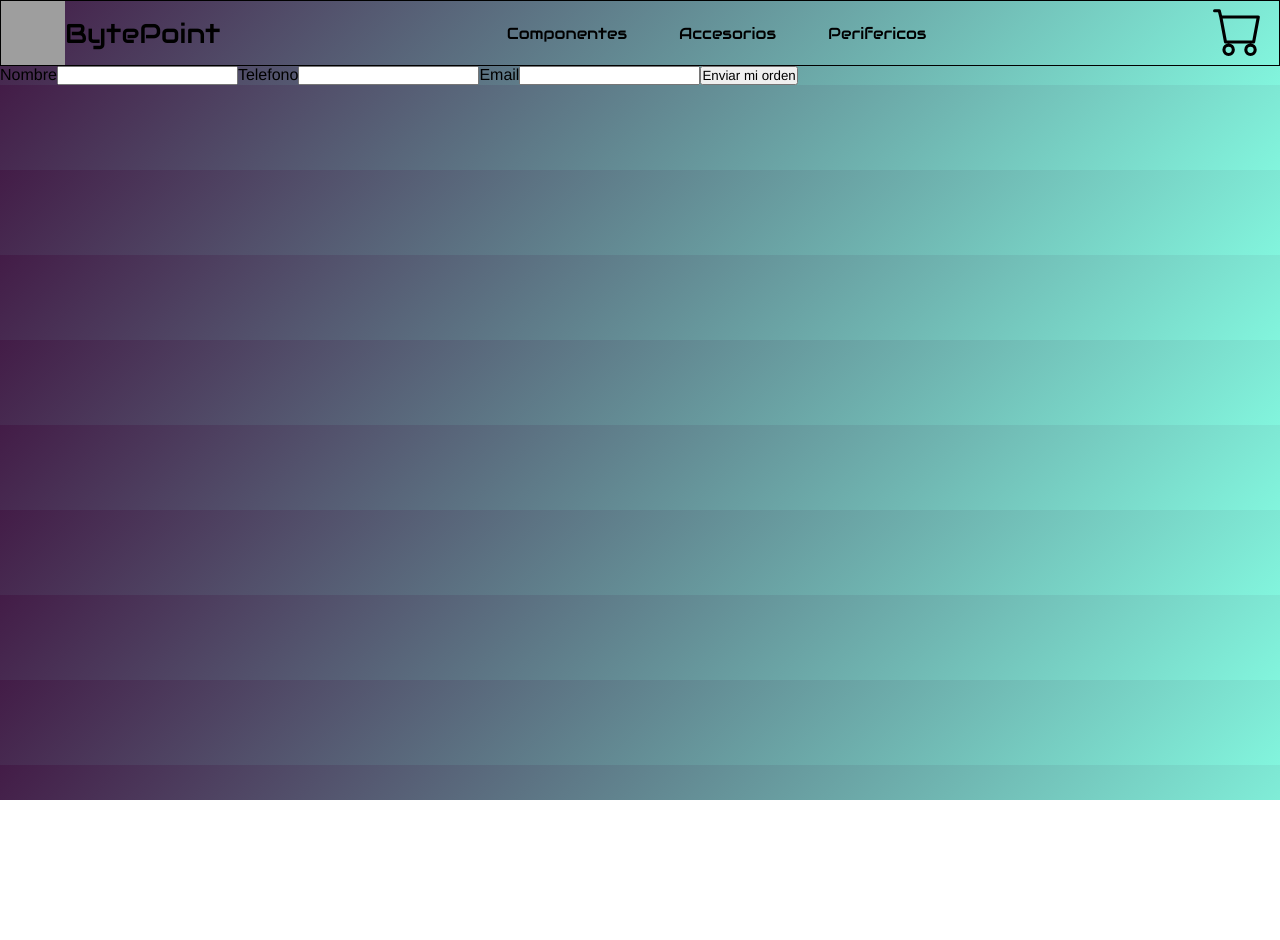
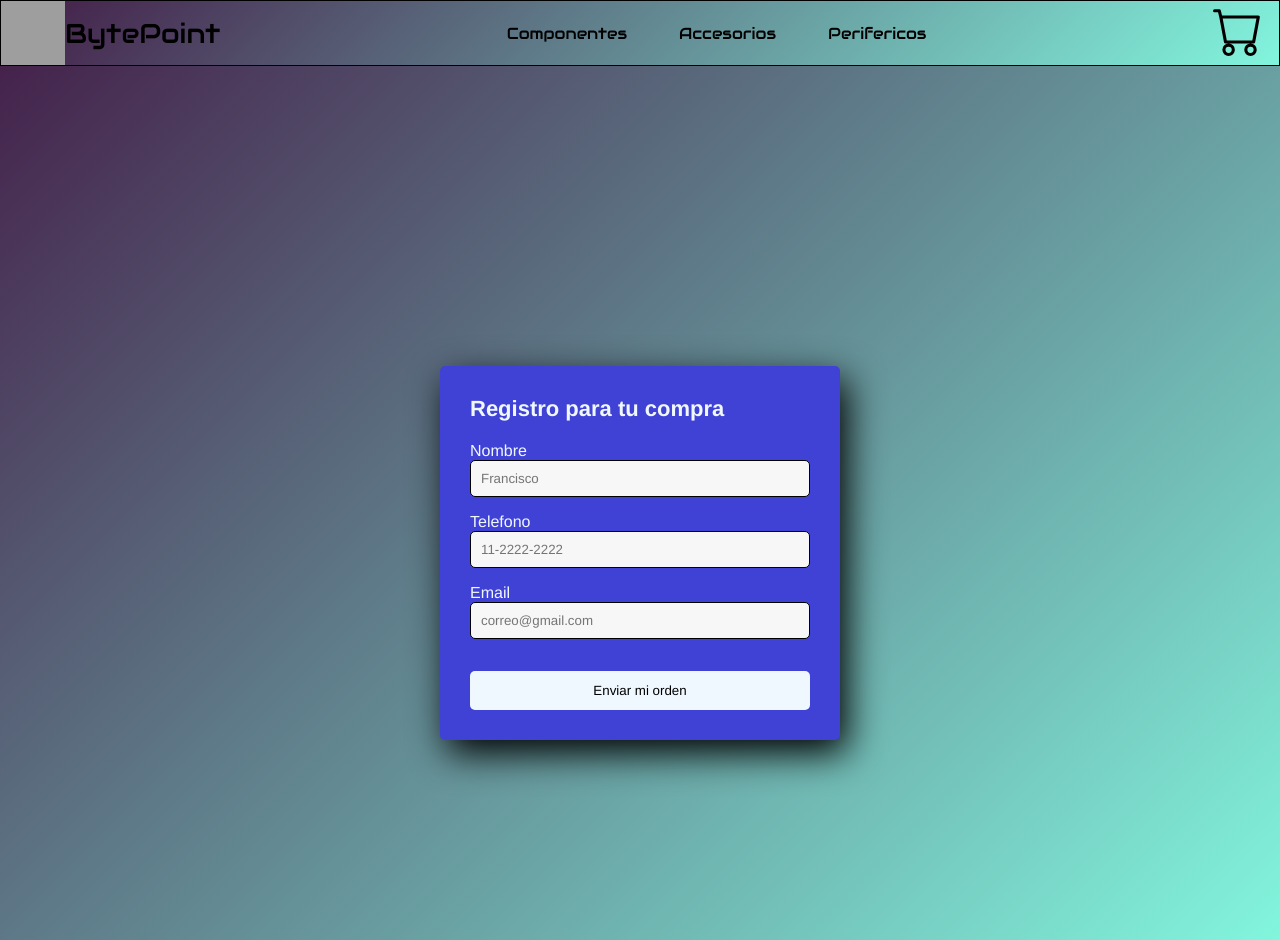
Before and after one commit to FranciscoZanardo/BytePoint, a React (Vite) app: page /checkout in a window 1280 px wide. Before the commit the page ends 800 px from the top, so only its background shows below. Built offline with nearby package versions, Linux system fonts and the light colour scheme; grey boxes are pictures that could not be loaded.

Commit message:
Entrega final

```diff
--- a/src/components/Cart/Cart.jsx
+++ b/src/components/Cart/Cart.jsx
@@ -34,7 +34,7 @@ return (
         }
         <div className="containerCart">
             <button className="botonDeleteAll" onClick={borrarTodo}>Borrar todo lo del carrito</button>
-            <Link to="/checkout">Terminar mi compra</Link>
+            <Link to="/checkout" className="botonCart" >Terminar mi compra</Link>
             <h2 className="totalPrice">Precio tola del carrito: ${precioTotal()}</h2>
         </div>
     </div>
--- a/src/components/Cart/cart.css
+++ b/src/components/Cart/cart.css
@@ -12,10 +12,13 @@
 }
 
 .cardCarrito{
-    border: solid 1px;
+    border: solid;
+    border-radius: 8px;
     display: flex;
     align-items: center;
+    justify-content: space-between;
     margin: 10px 1rem 0 1rem;
+    padding: 5px;
 }
 
 .tituloCardCarrito{
@@ -38,14 +41,12 @@
 
 .botonDeleteAll{
     margin: 10px 0 10px 1rem;
-
     padding: 10px 20px;
     background-color:#af2f1e ;
     color: white;
     border: none;
     border-radius: 5px;
     cursor: pointer;
-
 }
 
 .botonDeleteAll:hover {
@@ -75,9 +76,23 @@
 .botonCarritoVacio{
     margin: 10rem 0 10px 1rem;
     padding: 10px 20px;
-    background-color:#1136da ;
+    background-color:#1136da;
     color: white;
     border: none;
     border-radius: 5px;
     cursor: pointer;
 }
+
+.botonCart{
+    margin: 10px 0 10px 1rem;
+    padding: 10px 20px;
+    background-color:#2b850f ;
+    color: white;
+    border: none;
+    border-radius: 5px;
+    cursor: pointer;
+}
+
+.botonCart:hover{
+    background-color: #2fb606;
+}
--- a/src/components/Chechout/Checkout.jsx
+++ b/src/components/Chechout/Checkout.jsx
@@ -8,6 +8,7 @@ import validarForm from '../../utils/validateForm.js'
 import db from '../../db/db'
 import { Link } from 'react-router-dom'
 import { toast } from 'react-toastify'
+import "./FormCheckout.css"
 
 
 const Checkout = () => {
@@ -62,7 +63,7 @@ const Checkout = () => {
     }
 
 return (
-    <div>
+    <div className="checkoutContainer">
         {
             idOrder === null ? (
                 <FormCheckout
@@ -70,10 +71,10 @@ return (
                 handleChangeImput={handleChangeImput}
                 handleSubmitForm={handleSubmitForm}/>
             ) : (
-                <div>
+                <div className="chekoutSegundo">
                     <h2>Gracias por su cumpra!</h2>
                     <p>Este es su numero de seguimiento: {idOrder}</p>
-                    <Link to="/">Volver al incio</Link>
+                    <Link to="/" className="botonFinal">Volver al incio</Link>
                 </div>
             )
         }
--- a/src/components/Chechout/FormCheckout.jsx
+++ b/src/components/Chechout/FormCheckout.jsx
@@ -3,17 +3,18 @@ import React from 'react'
 
 const FormCheckout = ({dataForm, handleChangeImput, handleSubmitForm}) => {
 return (
-        <form onSubmit={handleSubmitForm}>
+        <form onSubmit={handleSubmitForm} className="form">
+        <h2>Registro para tu compra</h2>
             <label>Nombre</label>
-            <input type="text" name="fullname" value={dataForm.fullname} onChange={handleChangeImput} />
+            <input className="controls"  type="text" name="fullname" value={dataForm.fullname} placeholder="Francisco" onChange={handleChangeImput} />
 
             <label>Telefono</label>
-            <input type="numero" name="phone" value={dataForm.phone} onChange={handleChangeImput} />
+            <input className="controls"  type="numero" name="phone" value={dataForm.phone} placeholder="11-2222-2222" onChange={handleChangeImput} />
 
             <label>Email</label>
-            <input type="text" name="email" value={dataForm.email} onChange={handleChangeImput} />
+            <input  className="controls" type="text" name="email" value={dataForm.email} placeholder="correo@gmail.com" onChange={handleChangeImput} />
 
-            <button type="submit">Enviar mi orden</button>
+            <button className="botonForm" type="submit">Enviar mi orden</button>
         </form>
 )
 }
--- /dev/null
+++ b/src/components/Chechout/formcheckout.css
@@ -0,0 +1,70 @@
+*{
+margin: 0;
+padding: 0;
+box-sizing: border-box;
+}
+
+.form{
+    width: 400px;
+    background-color: rgb(64, 66, 214);
+    padding: 30px;
+    margin: auto;
+    margin-top: 100px;
+    border-radius: 5px;
+    color:aliceblue;
+    box-shadow: 7px 13px 37px #000;
+}
+
+.form h2{
+    margin-bottom: 20px;
+    font-size: 22px;
+}
+
+.controls{
+    width: 100%;
+    background: #f8f7f7;
+    padding: 10px;
+    border-radius: 5px;
+    margin-bottom: 16px;
+    border: 1px solid;
+}
+
+.botonForm{
+    width: 100%;
+    background: aliceblue;
+    padding: 12px;
+    border: none;
+    border-radius: 5px;
+    margin-top: 16px;
+}
+
+.checkoutContainer{
+    display: flex;
+    justify-content: center;
+    align-items: center;
+    padding: 200px;
+}
+
+.botonFinal{
+    margin: 10px 0 10px 1rem;
+    padding: 10px 20px;
+    background-color:#1136da;
+    color: white;
+    border: none;
+    border-radius: 5px;
+    cursor: pointer;
+}
+
+.chekoutSegundo{
+    display: flex;
+    flex-direction: column;
+    align-items: center;
+}
+
+.chekoutSegundo h2{
+    margin: 10px;
+}
+
+.chekoutSegundo p{
+    margin: 10px;
+}
--- a/src/components/ItemDetailContainer/itemdetails.css
+++ b/src/components/ItemDetailContainer/itemdetails.css
@@ -31,8 +31,7 @@
     justify-content: center;
     margin: 1rem;
     border-radius: 8px;
-    box-shadow: -1px -1px 3px 0 rgb(2, 2, 2), 2px 2px 8px 1px;
-
+    box-shadow: 7px 13px 37px #000;
 }
 
 .imagePrincipal img{
--- a/src/components/ItemListContainer/itemlistcontainer.css
+++ b/src/components/ItemListContainer/itemlistcontainer.css
@@ -26,7 +26,7 @@
     padding: 1rem;
     margin: 0.5rem;
     transition: 500ms all;
-    box-shadow: -1px -1px 3px 0 rgb(2, 2, 2), 1px 1px 8px 1px;
+    box-shadow: 7px 8px 23px #000;
 }
 
 .cards:hover{
--- a/src/components/NavBar/navbar.css
+++ b/src/components/NavBar/navbar.css
@@ -58,6 +58,11 @@ a {
     font-style: normal;
 }
 
+.navbar a:hover {
+    text-decoration: underline;
+
+}
+
 .imagen-carrito {
     position: relative;
     margin-right: 1rem;
```
